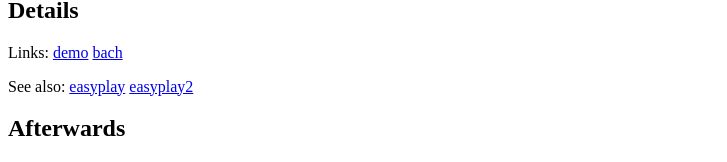
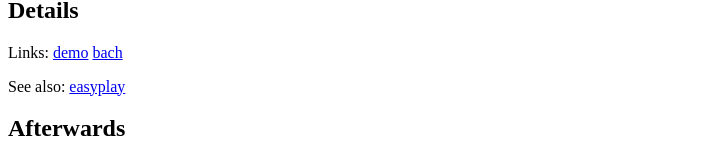
Before and after one commit to mccode187/easyplay3, a plain HTML site: page index.html in a window 1280 px wide. Shown: the part 319-481 px from the top of the page, without its empty margins (0-727 px from the left). Drawn offline with Linux system fonts and the light colour scheme.

Commit message:
Update index.html

```diff
--- a/index.html
+++ b/index.html
@@ -35,7 +35,6 @@
 <a href = "https://bit.ly/3GahlBD">bach</a>
 <p>See also:
 <a href="https://mcchu.com/easyplay">easyplay</a>
-<a href="https://mcchu.com/easyplay2">easyplay2</a>
 <h2>Afterwards</h2>
 <p>Thanks for playing! I hope you enjoyed it!
 <p>--- <a href = "mailto:michael02chu@gmail.com">contact</a>
```
